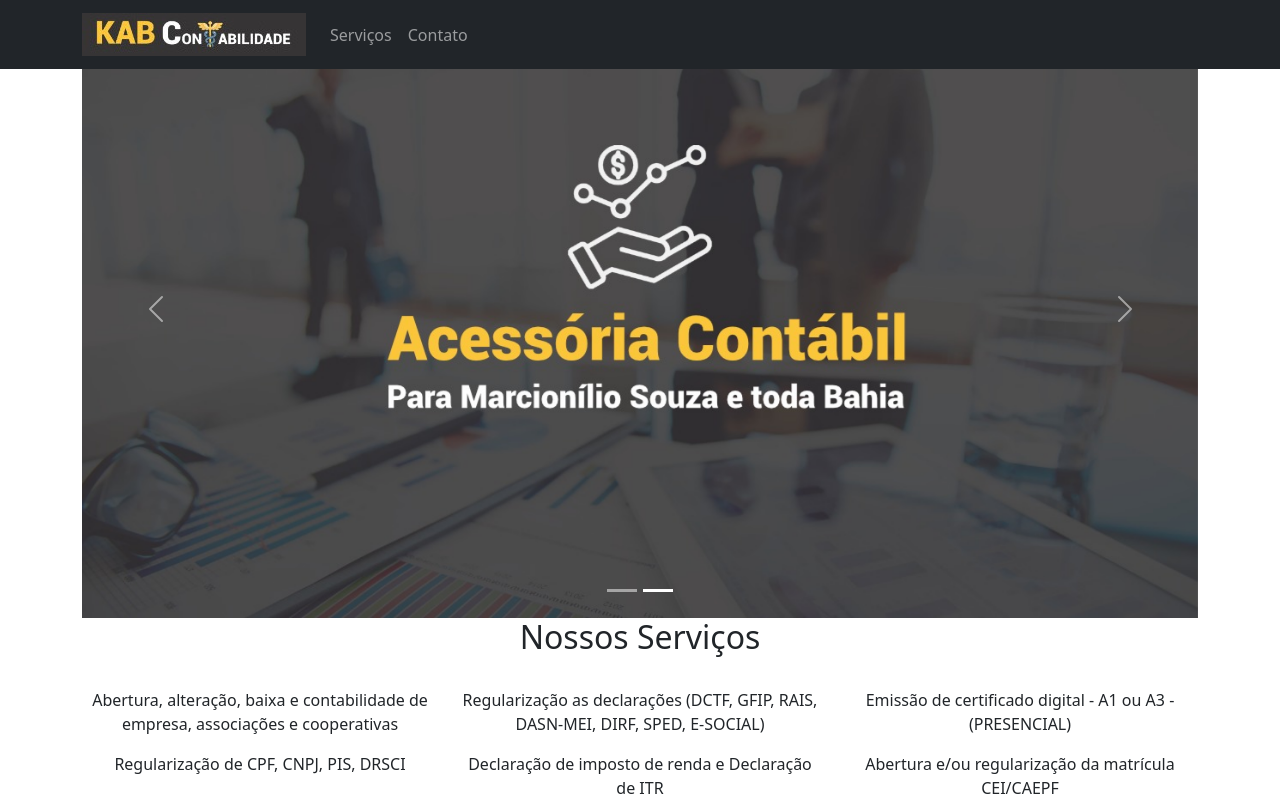
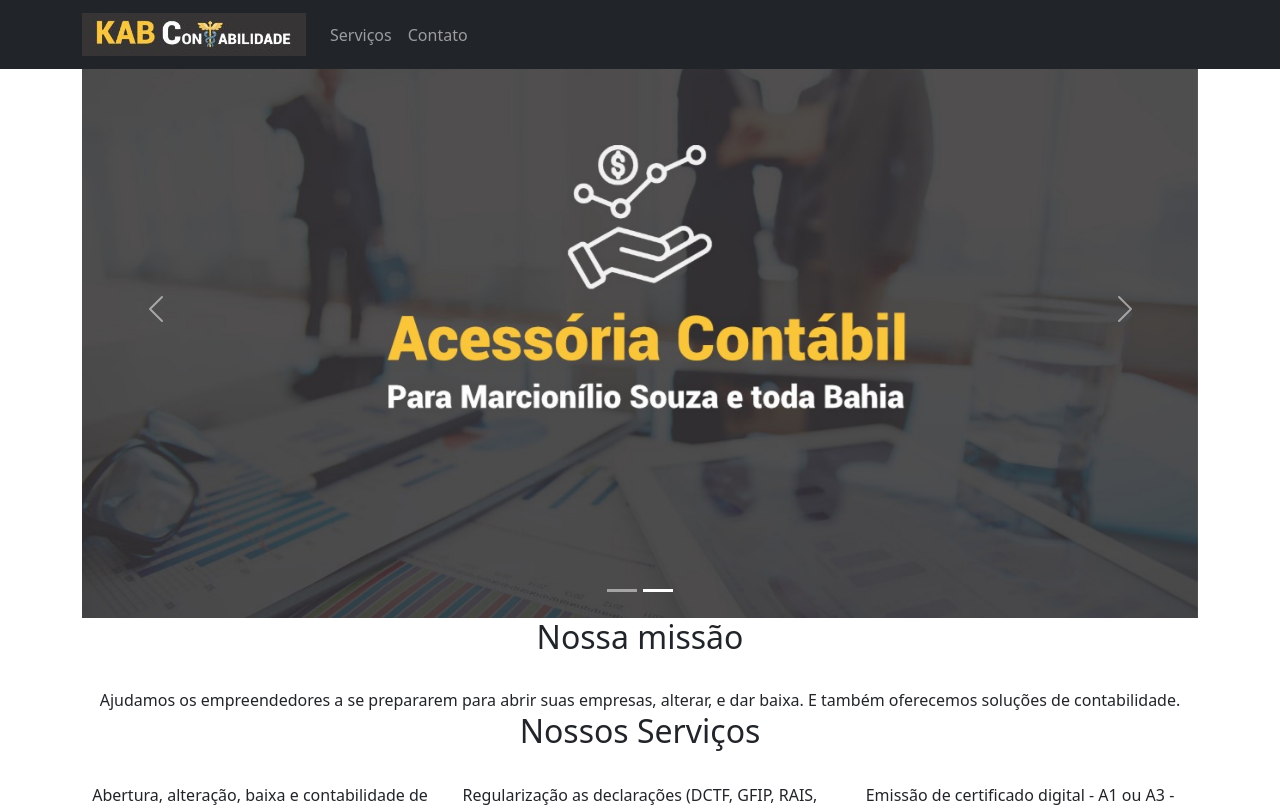
Before and after one commit to JoabioVilela/contabilidade-website, a React (Create React App) app: page / in a window 1280 px wide. Shown: the top 807 px of the page. Built offline with nearby package versions, Linux system fonts and the light colour scheme.

Commit message:
feat: :sparkles: Adicionar seção Missão.

```diff
--- a/src/App.js
+++ b/src/App.js
@@ -3,6 +3,7 @@ import Carrossel from './components/Carrossel';
 import Contato from './components/Contato';
 import Menu from './components/Menu';
 import Servicos from './components/Servicos';
+import Missao from './components/Missao';
 
 function App() {
   return (
@@ -13,6 +14,8 @@ function App() {
 
       <Carrossel />
 
+      <Missao />
+
       <Servicos />
 
       <Contato />
--- /dev/null
+++ b/src/components/Missao.js
@@ -0,0 +1,15 @@
+import { Container, Row, Col } from "react-bootstrap";
+
+function Missao() {
+    return(
+            <Container className="missao">
+
+                <Row><Col className='center'><h2>Nossa missão</h2><br/></Col></Row>
+                <Row><Col className='center'>Ajudamos os empreendedores a se prepararem para abrir suas empresas, alterar, e dar baixa.
+                    E também oferecemos soluções de contabilidade.</Col>
+                </Row>
+            </Container>
+    );
+}
+
+export default Missao;
```
